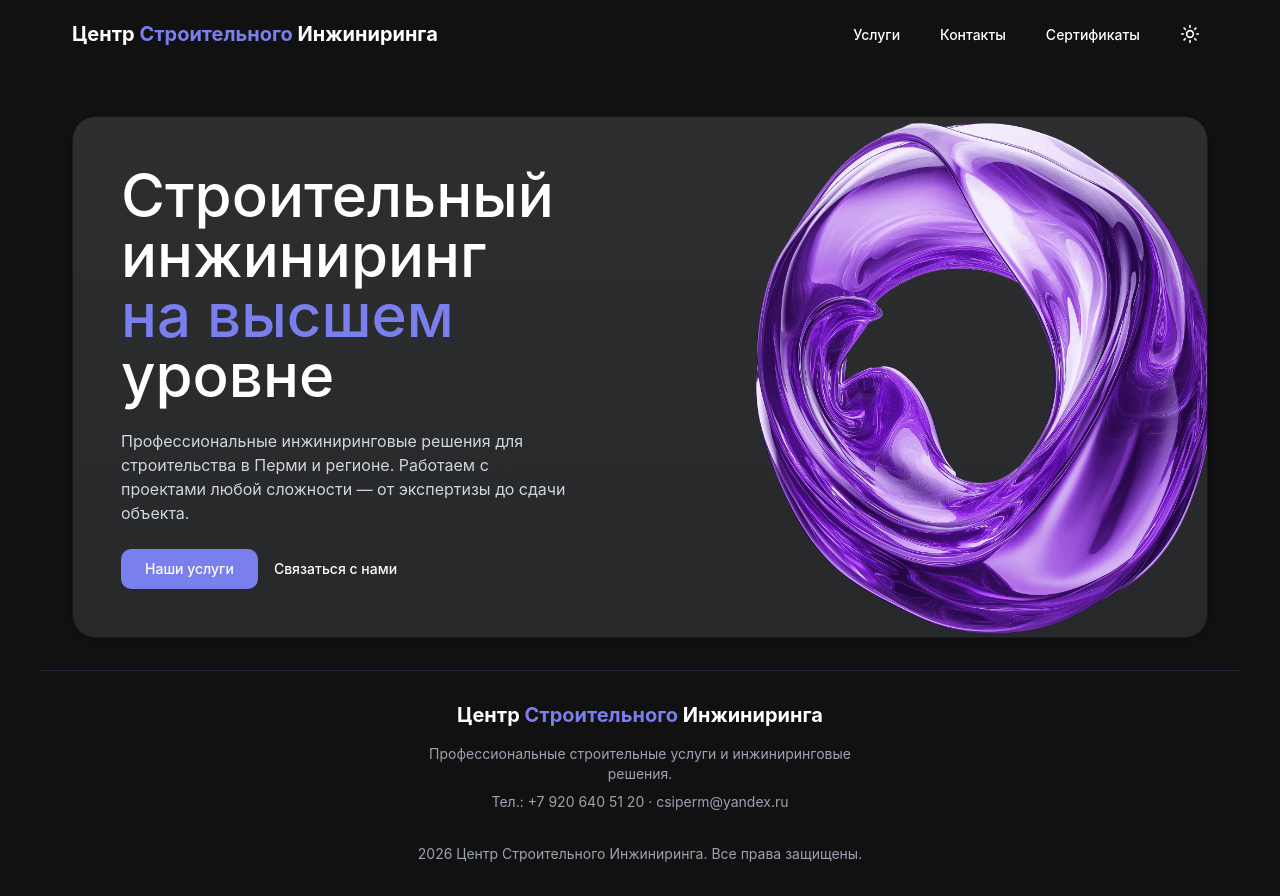
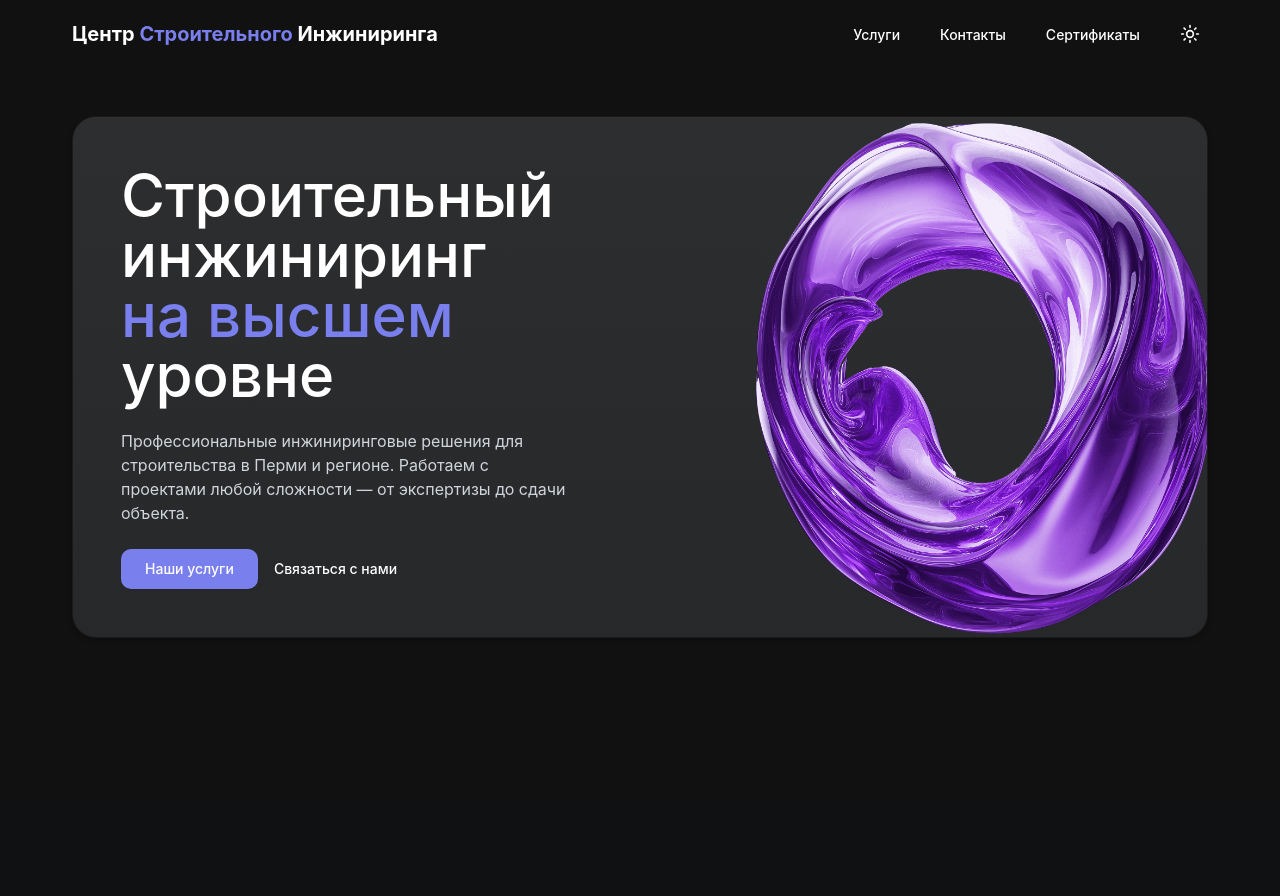
Before and after one commit to pr-poehali-dev/project-eclipse-2, a React (Vite) app: page / in a window 1280 px wide. After the commit the page ends 800 px from the top, so only its background shows below. Built offline with nearby package versions, Linux system fonts and the light colour scheme.

Commit message:
Удалить Центр Строительного Инжиниринга со страницы

```diff
--- a/src/components/landing/index.tsx
+++ b/src/components/landing/index.tsx
@@ -1,18 +1,16 @@
 import Header from "./Header"
 import Hero from "./Hero"
-import Footer from "./Footer"
 import type { LandingPageProps } from "./types"
 
-export { Header, Hero, Footer }
+export { Header, Hero }
 
-export default function LandingPage({ showHeader = true, showFooter = true }: LandingPageProps) {
+export default function LandingPage({ showHeader = true }: LandingPageProps) {
   return (
     <main className="min-h-screen bg-white dark:bg-[#111111]">
       {showHeader && <Header />}
       <div className="container pt-4">
         <Hero />
       </div>
-      {showFooter && <Footer />}
     </main>
   )
 }
```
